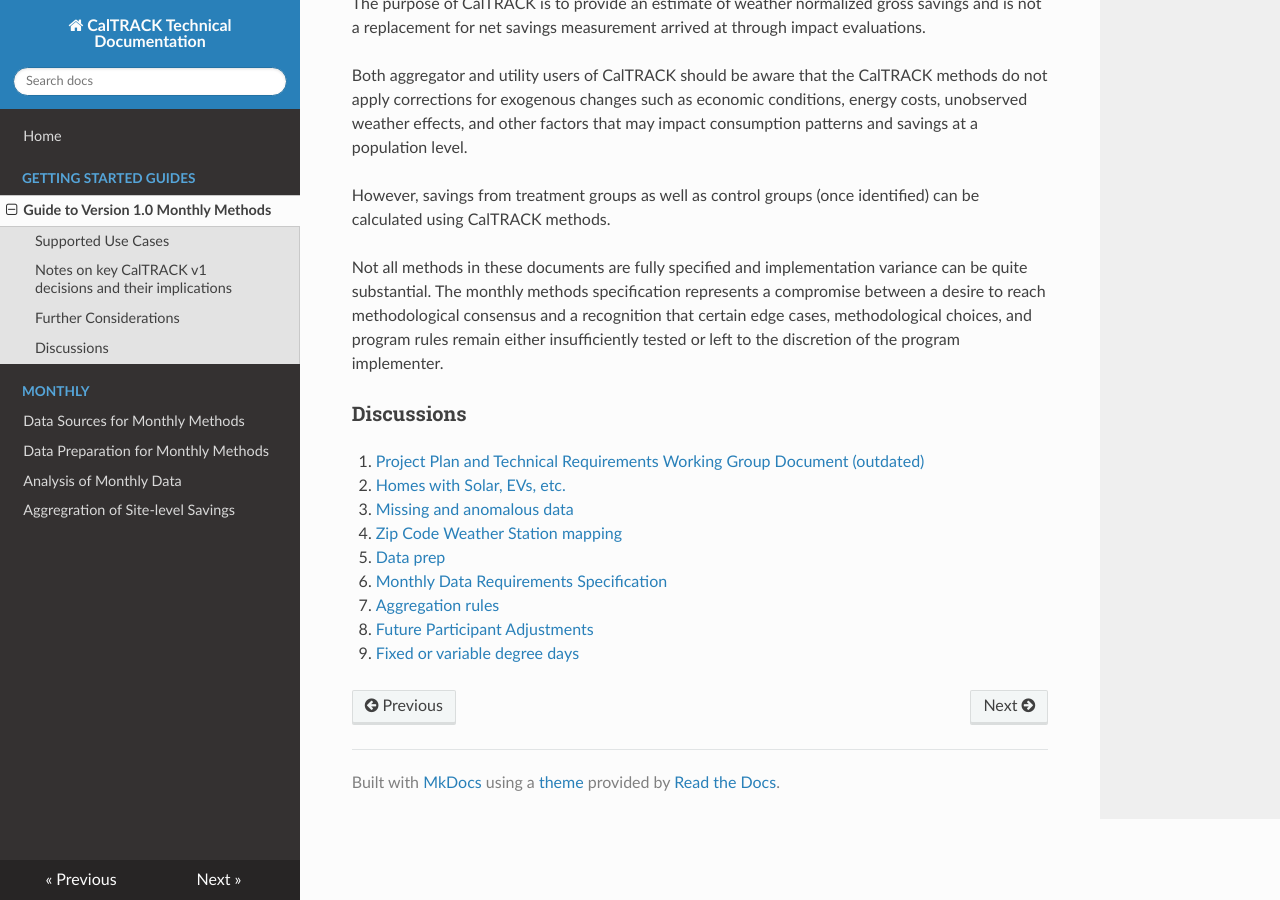
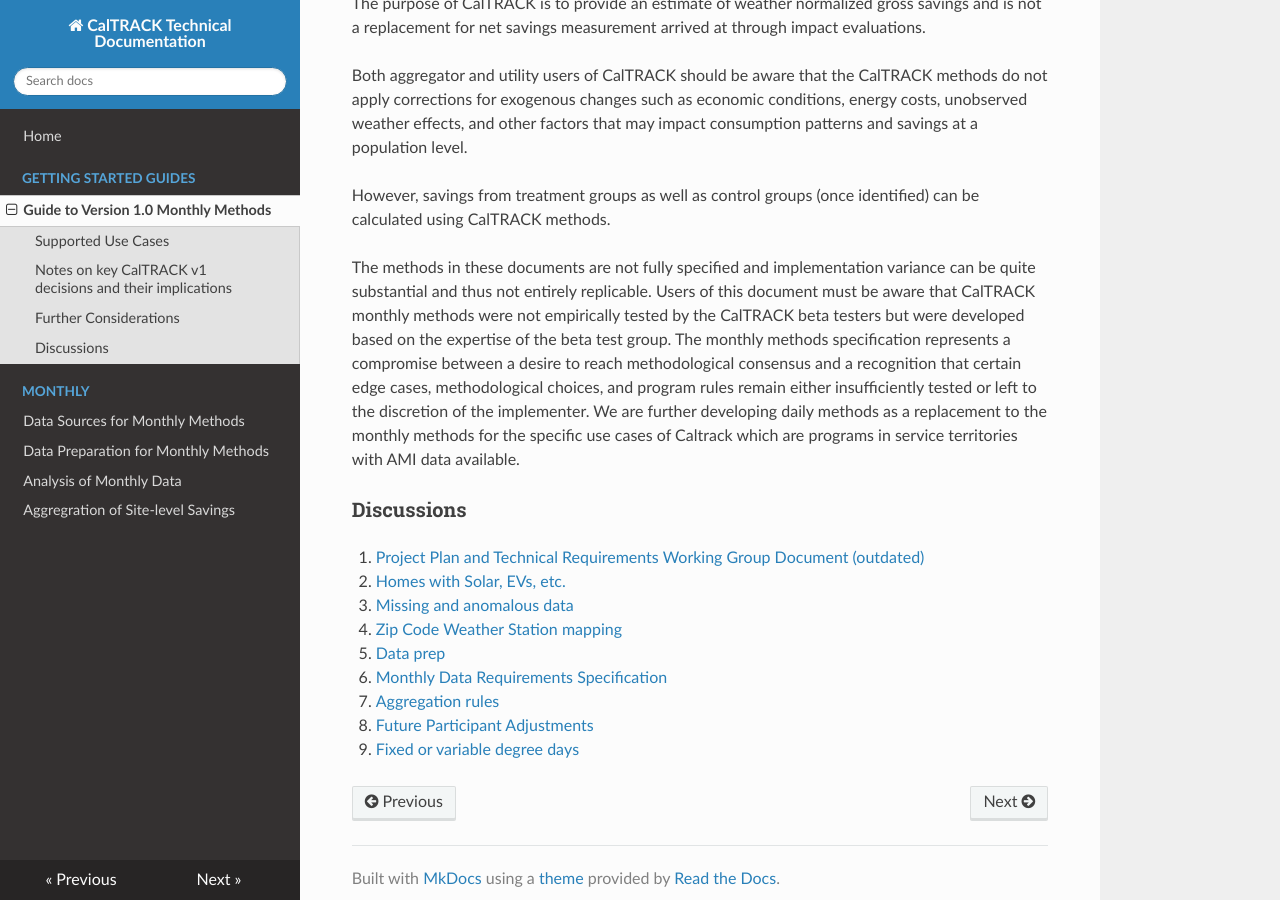
Before and after one commit to openeemeter/caltrack, an MkDocs documentation site: the page built from docs/guides/v1guide.md, in a window 1280 px wide and 900 px high, scrolled down 1991 px. Built offline with MkDocs 1.6.1, drawn with Linux system fonts in a browser that asks for light colours; nearby versions of some CDN libraries; old or Windows-style settings are respelled for this version of MkDocs.

Commit message:
Update language
per request of EnergySavvy and DNVGL teams

```diff
--- a/docs/guides/v1guide.md
+++ b/docs/guides/v1guide.md
@@ -37,7 +37,7 @@
 
 However, savings from treatment groups as well as control groups (once identified) can be calculated using CalTRACK methods.
 
-Not all methods in these documents are fully specified and implementation variance can be quite substantial. The monthly methods specification represents a compromise between a desire to reach methodological consensus and a recognition that certain edge cases, methodological choices, and program rules remain either insufficiently tested or left to the discretion of the program implementer.
+The methods in these documents are not fully specified and implementation variance can be quite substantial and thus not entirely replicable. Users of this document must be aware that CalTRACK monthly methods were not empirically tested by the CalTRACK beta testers but were developed based on the expertise of the beta test group. The monthly methods specification represents a compromise between a desire to reach methodological consensus and a recognition that certain edge cases, methodological choices, and program rules remain either insufficiently tested or left to the discretion of the implementer. We are further developing daily methods as a replacement to the monthly methods for the specific use cases of Caltrack which are programs in service territories with AMI data available.
 
 ### Discussions
 
```
